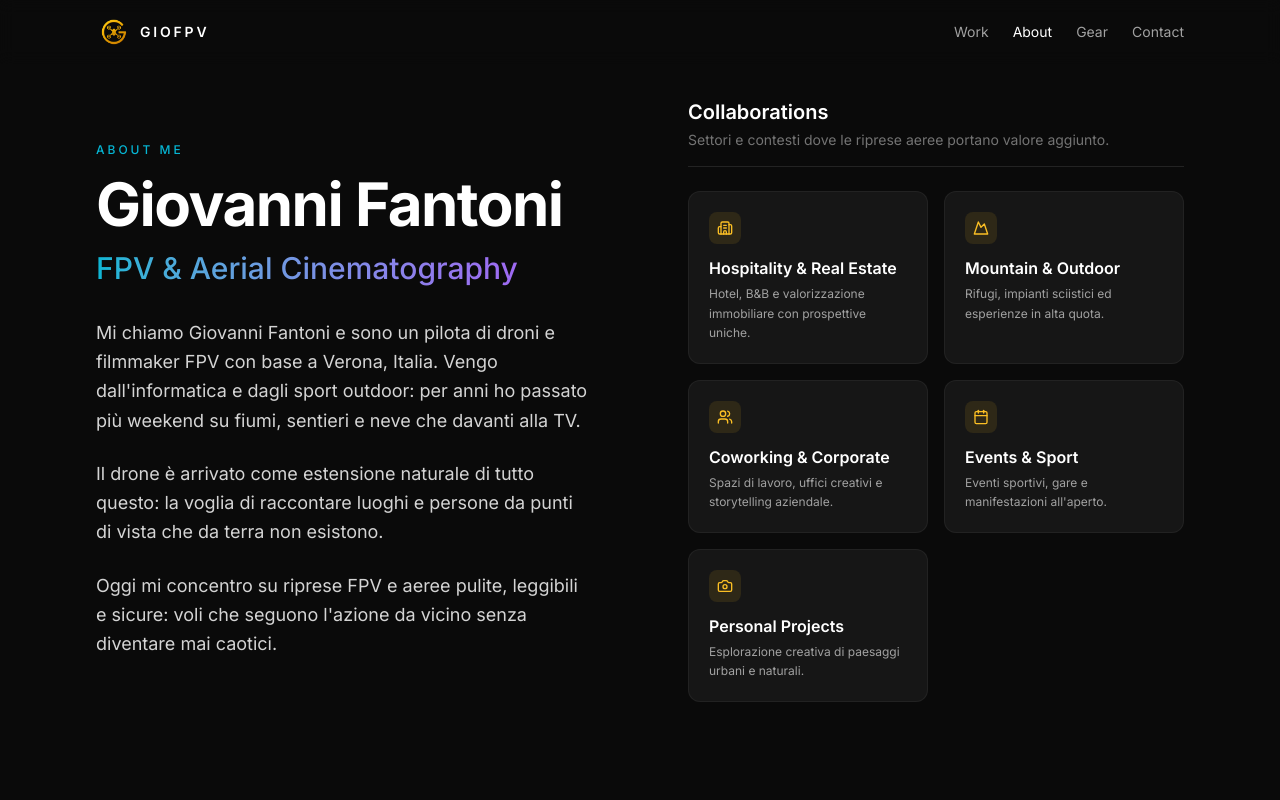
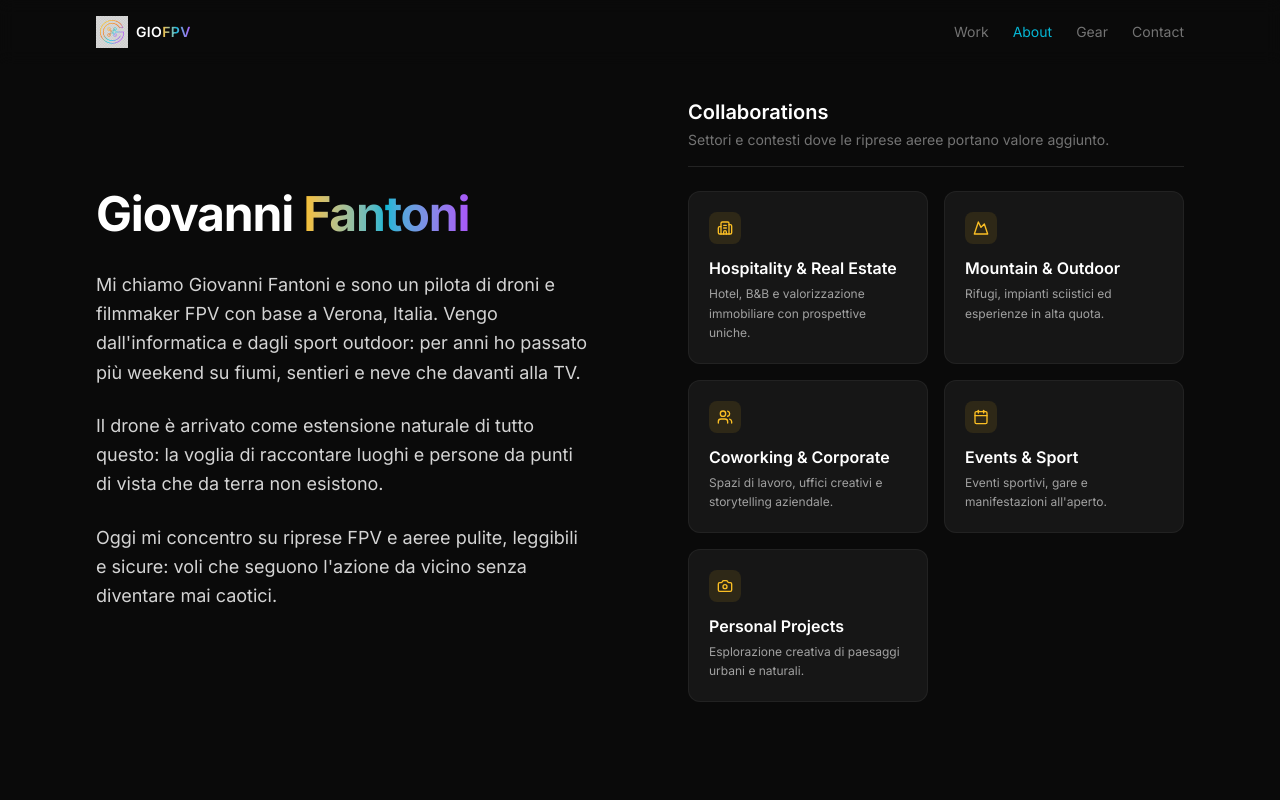
Before and after one commit to Gi0mputer/giofpv-site, a Next.js app: page /about in a window 1280 px wide. Shown: the top 800 px of the page. Built offline with nearby package versions, Linux system fonts and the light colour scheme.

Commit message:
Complete minimalist refactor: new icon, gradient logo, simplified headings, uniform design

```diff
--- a/app/about/page.tsx
+++ b/app/about/page.tsx
@@ -8,14 +8,11 @@ export default function AboutPage() {
 
         {/* Left Column: Bio */}
         <section className="space-y-8">
-          <div className="space-y-4">
-            <p className="text-xs uppercase tracking-[0.25em] text-sunset-sky font-medium">About Me</p>
-            <h1 className="text-4xl sm:text-6xl font-bold tracking-tight text-white">
-              Giovanni Fantoni
+          <div className="space-y-3">
+            <h1 className="text-3xl sm:text-5xl font-bold tracking-tight">
+              <span className="text-white">Giovanni </span>
+              <span className="bg-clip-text text-transparent bg-gradient-to-r from-sunset-amber via-sunset-sky to-sunset-violet">Fantoni</span>
             </h1>
-            <h2 className="text-2xl sm:text-3xl font-medium text-transparent bg-clip-text bg-gradient-to-r from-sunset-sky to-sunset-violet">
-              FPV &amp; Aerial Cinematography
-            </h2>
           </div>
 
           <div className="space-y-6 text-base sm:text-lg text-neutral-300 leading-relaxed max-w-xl">
--- a/app/components/SiteHeader.tsx
+++ b/app/components/SiteHeader.tsx
@@ -6,10 +6,10 @@ import { usePathname } from "next/navigation";
 import { useEffect, useState } from "react";
 
 const navLinks = [
-  { href: "/work", label: "Work" },
-  { href: "/about", label: "About" },
-  { href: "/gear", label: "Gear" },
-  { href: "/contact", label: "Contact" },
+  { href: "/work", label: "Work", color: "text-sunset-amber" },
+  { href: "/about", label: "About", color: "text-sunset-sky" },
+  { href: "/gear", label: "Gear", color: "text-sunset-violet" },
+  { href: "/contact", label: "Contact", color: "text-sunset-orange" },
 ];
 
 export function SiteHeader() {
@@ -32,27 +32,27 @@ export function SiteHeader() {
         {/* LOGO */}
         <Link
           href="/work"
-          className="flex flex-1 items-center gap-2 text-sm font-semibold tracking-[0.2em] uppercase text-white"
+          className="flex flex-1 items-center gap-2 text-sm font-semibold tracking-wide uppercase text-white"
         >
           <Image
             src="/icon.png"
             alt="GioFPV logo"
             width={24}
             height={24}
-            className="h-9 w-9 rounded-full object-cover"
+            className="h-8 w-8"
           />
-          <span>GioFPV</span>
+          <span>Gio<span className="bg-clip-text text-transparent bg-gradient-to-r from-sunset-amber via-sunset-sky to-sunset-violet">FPV</span></span>
         </Link>
 
         {/* NAV */}
-        <nav className="flex items-center gap-6 text-sm text-neutral-300">
+        <nav className="flex items-center gap-6 text-sm">
           {navLinks.map((link) => {
             const isActive = pathname.startsWith(link.href);
             return (
               <Link
                 key={link.href}
                 href={link.href}
-                className={`transition hover:text-white ${isActive ? "text-white" : "text-neutral-400"
+                className={`transition ${isActive ? link.color : "text-neutral-500 hover:text-white"
                   }`}
               >
                 {link.label}
--- a/app/contact/page.tsx
+++ b/app/contact/page.tsx
@@ -11,15 +11,12 @@ export default function ContactPage() {
       <div className="w-full max-w-4xl space-y-12 relative z-10 text-center">
 
         {/* Header */}
-        <section className="space-y-6">
-          <p className="text-xs uppercase tracking-[0.25em] text-sunset-sky font-medium">Contact</p>
-          <h1 className="text-3xl sm:text-6xl font-bold tracking-tight text-white">
-            Let's create <br className="sm:hidden" />
-            <span className="text-transparent bg-clip-text bg-gradient-to-r from-sunset-amber via-sunset-orange to-sunset-violet">Something Epic</span>
+        <section className="space-y-4">
+          <h1 className="text-3xl sm:text-5xl font-bold tracking-tight text-white">
+            Let's <span className="bg-clip-text text-transparent bg-gradient-to-r from-sunset-amber via-sunset-sky to-sunset-violet">Talk</span>
           </h1>
-          <p className="text-base sm:text-lg text-neutral-400 leading-relaxed max-w-xl mx-auto">
-            Brief, location e tempistiche: più dettagli condividi, più veloce sarà la proposta.
-            Raccontami la tua idea.
+          <p className="text-sm sm:text-base text-neutral-500 leading-relaxed max-w-xl mx-auto">
+            Brief, location e tempistiche: raccontami la tua idea.
           </p>
         </section>
 
--- a/app/gear/page.tsx
+++ b/app/gear/page.tsx
@@ -9,11 +9,10 @@ export default function GearPage() {
 
         {/* Left Column: Header & Intro */}
         <section className="space-y-8 lg:sticky lg:top-24">
-          <div className="space-y-4">
-            <p className="text-xs uppercase tracking-[0.25em] text-sunset-violet font-medium">Equipment</p>
-            <h1 className="text-3xl sm:text-6xl font-bold tracking-tight text-white">
-              What's in my <br />
-              <span className="text-transparent bg-clip-text bg-gradient-to-r from-sunset-amber to-sunset-violet">Backpack</span>
+          <div className="space-y-3">
+            <h1 className="text-3xl sm:text-5xl font-bold tracking-tight text-white">
+              What's in my{" "}
+              <span className="bg-clip-text text-transparent bg-gradient-to-r from-sunset-amber via-sunset-sky to-sunset-violet">Backpack</span>
             </h1>
           </div>
 
--- a/app/work/page.tsx
+++ b/app/work/page.tsx
@@ -8,14 +8,13 @@ export default function WorkPage() {
     <main className="min-h-screen bg-neutral-950 lg:pt-16">
       <HeroVideo />
 
-      <div id="gallery" className="mx-auto max-w-6xl px-4 sm:px-6 lg:px-8 py-12 sm:py-16 space-y-8 animate-fade-in" style={{ animationDelay: "0.5s" }}>
-        <div className="text-center space-y-3 mb-8">
-          <p className="text-xs uppercase tracking-[0.25em] text-sunset-violet font-medium">Portfolio</p>
-          <h2 className="text-3xl font-bold tracking-tight text-white sm:text-4xl">
-            Featured <span className="text-transparent bg-clip-text bg-gradient-to-r from-sunset-sky to-sunset-violet">Projects</span>
+      <div id="gallery" className="mx-auto max-w-6xl px-4 sm:px-6 lg:px-8 py-12 sm:py-16 space-y-6 animate-fade-in" style={{ animationDelay: "0.5s" }}>
+        <div className="text-center space-y-2 mb-6">
+          <h2 className="text-2xl sm:text-3xl font-bold tracking-tight text-white">
+            <span className="bg-clip-text text-transparent bg-gradient-to-r from-sunset-amber via-sunset-sky to-sunset-violet">Projects</span>
           </h2>
-          <p className="text-neutral-400 max-w-2xl mx-auto text-base">
-            Una selezione dei migliori lavori realizzati con droni FPV e stabilizzati.
+          <p className="text-neutral-500 max-w-2xl mx-auto text-sm">
+            Riprese aeree FPV e stabilizzate
           </p>
         </div>
 
```
Also changed, not shown: public/icon.png.
